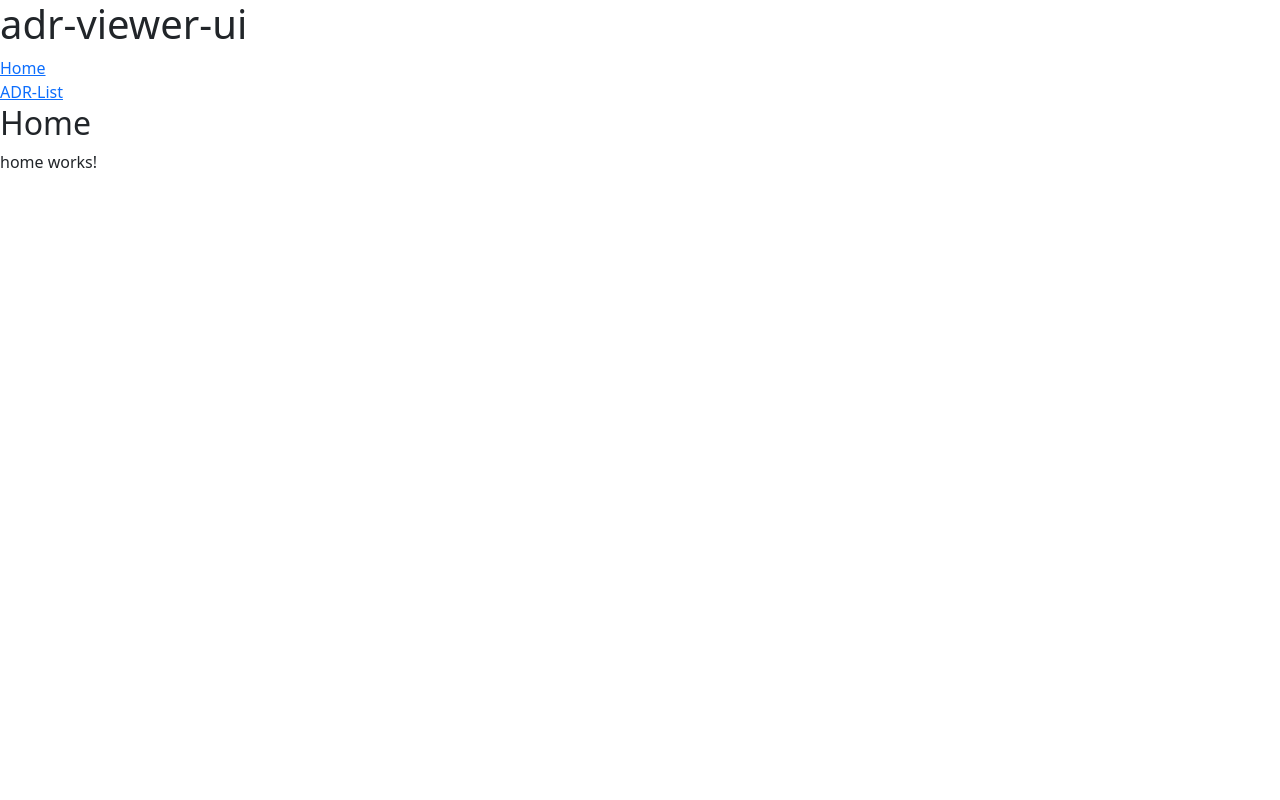
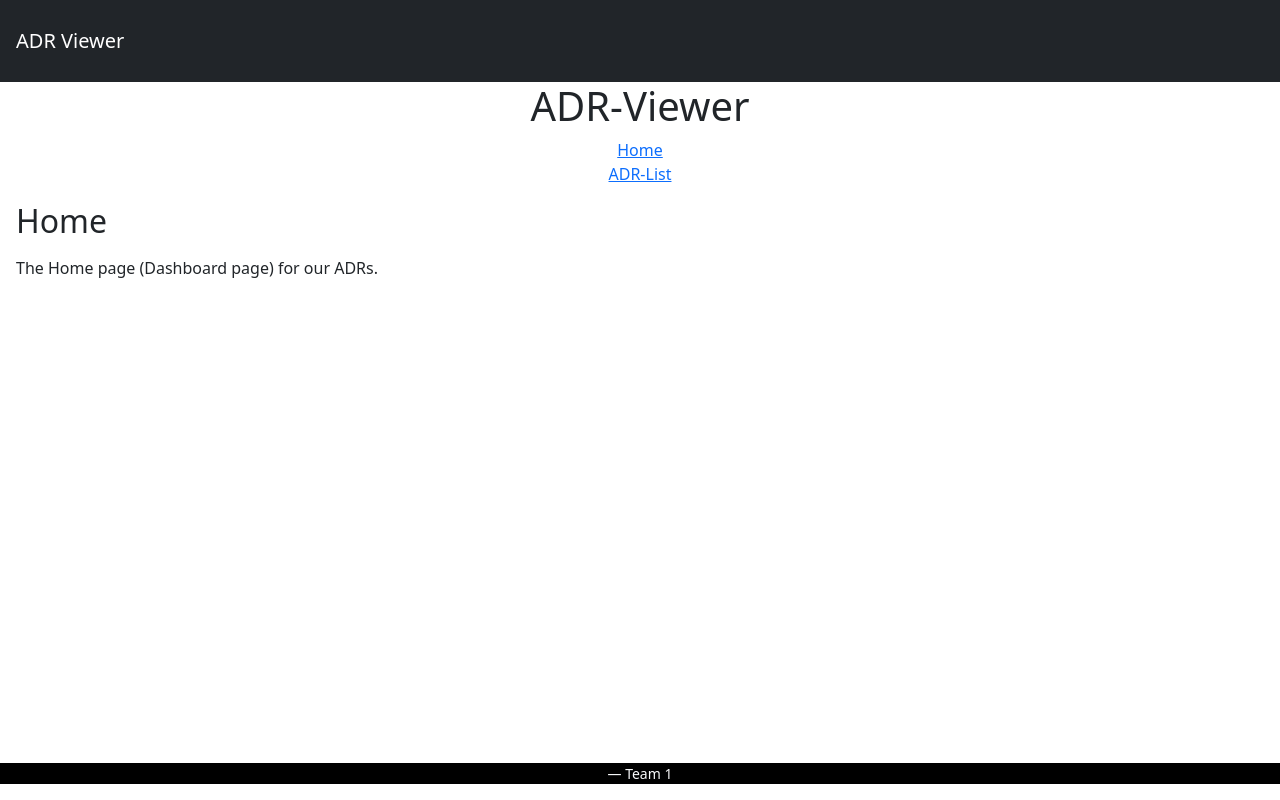
Before and after one commit to Mayralex/pr_service_engineering_team1, an Angular app in the folder frontend/adr-viewer-ui/: page /home in a window 1280 px wide. Built offline with nearby package versions, Linux system fonts and the light colour scheme.

Commit message:
#36: Added some styling, added header and footer

```diff
--- a/frontend/adr-viewer-ui/src/app/app.component.html
+++ b/frontend/adr-viewer-ui/src/app/app.component.html
@@ -1,8 +1,11 @@
-<h1>{{title}}</h1>
-<nav>
+
+<app-nav></app-nav>
+<h1 class="text-center">{{title}}</h1>
+<nav class="text-center">
   <a routerLink="/home">Home</a>
   <br>
   <a routerLink="/listview">ADR-List</a>
 </nav>
 <router-outlet></router-outlet>
 <app-messages></app-messages>
+<footer class="bg-black text-light blockquote-footer text-center fixed-bottom">Team 1</footer>
--- a/frontend/adr-viewer-ui/src/app/app.component.ts
+++ b/frontend/adr-viewer-ui/src/app/app.component.ts
@@ -6,5 +6,5 @@ import { Component } from '@angular/core';
   styleUrls: ['./app.component.css']
 })
 export class AppComponent {
-  title = 'adr-viewer-ui';
+  title = 'ADR-Viewer';
 }
--- a/frontend/adr-viewer-ui/src/app/app.module.ts
+++ b/frontend/adr-viewer-ui/src/app/app.module.ts
@@ -10,13 +10,17 @@ import {AppComponent} from './app.component';
 import {MessagesComponent} from './components/messages/messages.component';
 import {ListviewComponent} from './components/listview/listview.component';
 import { HomeComponent } from './components/home/home.component';
+import { NavComponent } from './components/nav/nav.component';
+import { AdrDetailViewComponent } from './components/adr-detail-view/adr-detail-view.component';
 
 @NgModule({
   declarations: [
     AppComponent,
     MessagesComponent,
     ListviewComponent,
-    HomeComponent
+    HomeComponent,
+    NavComponent,
+    AdrDetailViewComponent
   ],
   imports: [
     BrowserModule,
--- /dev/null
+++ b/frontend/adr-viewer-ui/src/app/components/adr-detail-view/adr-detail-view.component.html
@@ -0,0 +1 @@
+<p>adr-detail-view works!</p>
--- /dev/null
+++ b/frontend/adr-viewer-ui/src/app/components/adr-detail-view/adr-detail-view.component.ts
@@ -0,0 +1,15 @@
+import { Component, OnInit } from '@angular/core';
+
+@Component({
+  selector: 'app-adr-detail-view',
+  templateUrl: './adr-detail-view.component.html',
+  styleUrls: ['./adr-detail-view.component.css']
+})
+export class AdrDetailViewComponent implements OnInit {
+
+  constructor() { }
+
+  ngOnInit(): void {
+  }
+
+}
--- a/frontend/adr-viewer-ui/src/app/components/home/home.component.html
+++ b/frontend/adr-viewer-ui/src/app/components/home/home.component.html
@@ -1,2 +1,2 @@
-<h2>Home</h2>
-<p>home works!</p>
+<h2 class="m-lg-3">Home</h2>
+<p class="m-lg-3">The Home page (Dashboard page) for our ADRs. </p>
--- a/frontend/adr-viewer-ui/src/app/components/listview/listview.component.html
+++ b/frontend/adr-viewer-ui/src/app/components/listview/listview.component.html
@@ -1,7 +1,7 @@
-<h2>ADRs in project:</h2>
-<ul class="adrs">
-  <li *ngFor="let adr of adrs">
-    <div><span>id: </span>{{adr.id}}</div>
+<h2 class="m-lg-3">ADRs in project:</h2>
+<ul class="adrs m-lg-3 list-group">
+  <li class="list-group-item list-group-item-info" *ngFor="let adr of adrs">
+    <div><span class="">id: </span>{{adr.id}}</div>
     <div><span>title: </span>{{adr.title}}</div>
     <div><span>context: </span>{{adr.context}}</div>
     <div><span>decision: </span>{{adr.decision}}</div>
--- a/frontend/adr-viewer-ui/src/app/components/listview/listview.component.ts
+++ b/frontend/adr-viewer-ui/src/app/components/listview/listview.component.ts
@@ -27,7 +27,7 @@ export class ListviewComponent implements OnInit {
 
   onSelect(adr: ADR): void {
     this.selectedADR = adr;
-    this.messageService.add(`HeroesComponent: Selected hero id=${adr.id}`);
+    this.messageService.add(`ADRComponent: Selected adr id=${adr.id}`);
   }
 
   getAllADRs(repoOwner: string, repoName: string, directoryPath: string, branch: string): void {
--- /dev/null
+++ b/frontend/adr-viewer-ui/src/app/components/nav/nav.component.html
@@ -0,0 +1,6 @@
+<nav class="navbar navbar-expand-lg navbar-dark bg-dark">
+
+  <div class="collapse navbar-collapse">
+    <span class="navbar-brand m-lg-3 h1">ADR Viewer</span>
+  </div>
+</nav>
--- /dev/null
+++ b/frontend/adr-viewer-ui/src/app/components/nav/nav.component.ts
@@ -0,0 +1,15 @@
+import { Component, OnInit } from '@angular/core';
+
+@Component({
+  selector: 'app-nav',
+  templateUrl: './nav.component.html',
+  styleUrls: ['./nav.component.css']
+})
+export class NavComponent implements OnInit {
+
+  constructor() { }
+
+  ngOnInit(): void {
+  }
+
+}
```
Also changed, not shown: frontend/adr-viewer-ui/src/app/components/adr-detail-view/adr-detail-view.component.css (added), frontend/adr-viewer-ui/src/app/components/nav/nav.component.css (added), 2 other files (tests, documents, lock files or other folders).
